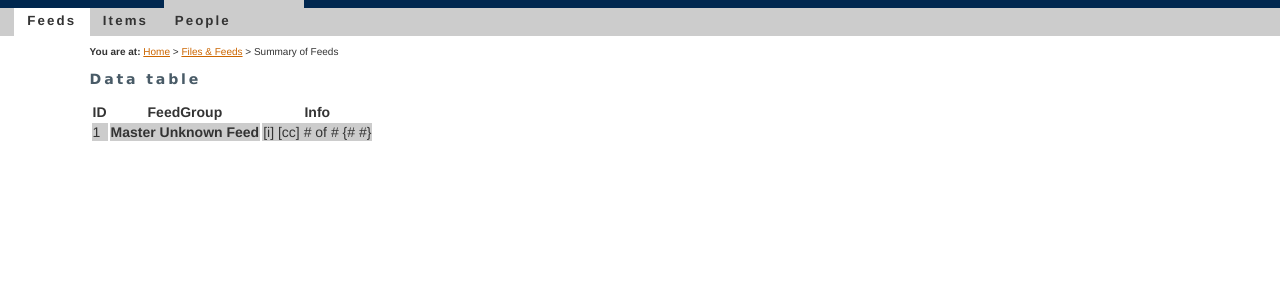
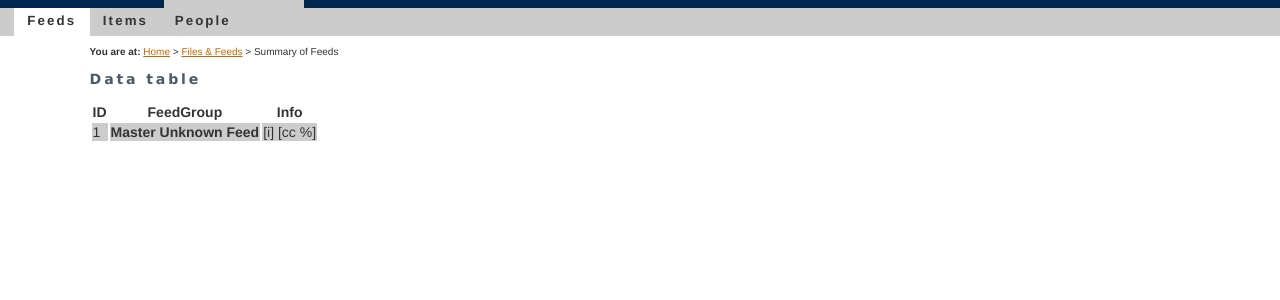
Before and after one commit to amarantolaw/OPMS, a Django app: page /ffm/feeds/ in a window 1280 px wide. Shown: the part 139-439 px from the top of the page. Run offline with Django 3.2, Linux system fonts and the light colour scheme; data comes from the database, SQL or seed files in the repository; data that the repository does not hold is empty; parts of the project's set-up code (start-up, migrations or seed data) failed here and were passed over.

Commit message:
Working on Feedgroup summary page

```diff
--- a/opms/templates/ffm/feedgroups.html
+++ b/opms/templates/ffm/feedgroups.html
@@ -43,8 +43,7 @@
         <tr>
             <td style="background-color: #ccc;">{{ row.id }}</td>
             <td style="background-color: #ccc;"><strong>{{ row.title }}</strong></td>
-            <td style="background-color: #ccc;">[i] [cc] # of #
-            {#
+            <td style="background-color: #ccc;">[i] [cc &#37;]
                 <div id="info-{{ row.id }}" style="visibility: hidden; display: none;">
                     <strong>Description:</strong> {{ row.description }}<br />
                     <strong>Publish:</strong> {{ row.publish_start }} to {{ row.publish_stop }}<br />
@@ -66,7 +65,6 @@
                         {% endfor %}
                     </ul>
                 </div>
-            #}
             </td>
         </tr>
         {% for fe in row.feed_set.all %}
```
